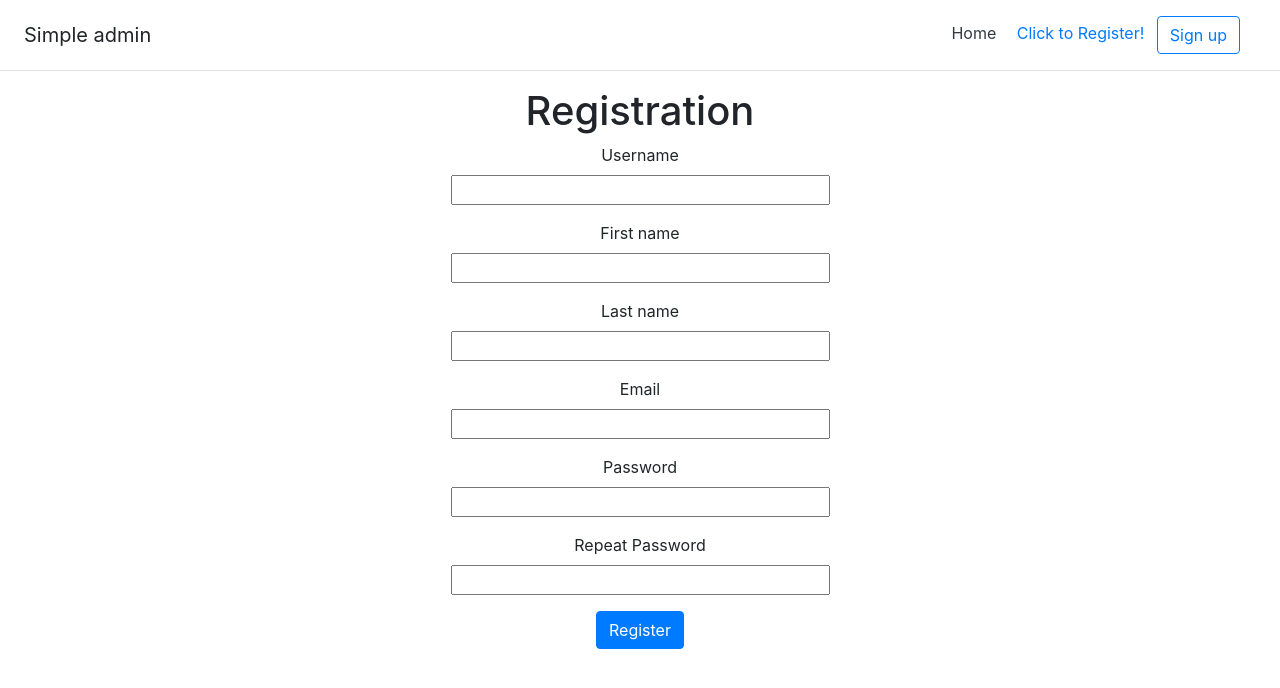
After one commit to algol2302/simple_admin, a Flask app: page /register in a window 1280 px wide. The commit adds this page. Shown: the top 688 px of the page. Run offline with Flask 2, Linux system fonts and the light colour scheme; some libraries are stand-ins or nearby versions.

Commit message:
Add registration

```diff
--- a/app/forms.py
+++ b/app/forms.py
@@ -3,7 +3,12 @@ from wtforms import (
     StringField, PasswordField,
     BooleanField, SubmitField
 )
-from wtforms.validators import DataRequired
+from wtforms.validators import (
+    ValidationError, DataRequired,
+    Email, EqualTo
+)
+
+from app.models import User
 
 
 class LoginForm(FlaskForm):
@@ -11,3 +16,26 @@ class LoginForm(FlaskForm):
     password = PasswordField('Password', validators=[DataRequired()])
     remember_me = BooleanField('Remember Me')
     submit = SubmitField('Sign In')
+
+
+class RegistrationForm(FlaskForm):
+    username = StringField('Username', validators=[DataRequired()])
+    first_name = StringField('First name', validators=[DataRequired()])
+    last_name = StringField('Last name', validators=[DataRequired()])
+    email = StringField('Email', validators=[DataRequired(), Email()])
+    password = PasswordField('Password', validators=[DataRequired()])
+    password2 = PasswordField(
+        'Repeat Password', validators=[DataRequired(),
+        EqualTo('password')]
+    )
+    submit = SubmitField('Register')
+
+    def validate_username(self, username):
+        user = User.query.filter_by(username=username.data).first()
+        if user is not None:
+            raise ValidationError('Please use a different username.')
+
+    def validate_email(self, email):
+        user = User.query.filter_by(email=email.data).first()
+        if user is not None:
+            raise ValidationError('Please use a different email address.')
--- a/app/routes.py
+++ b/app/routes.py
@@ -9,8 +9,8 @@ from flask_login import (
 )
 from werkzeug.urls import url_parse
 
-from app import app
-from app.forms import LoginForm
+from app import app, db
+from app.forms import LoginForm, RegistrationForm
 from app.models import User
 
 
@@ -44,3 +44,23 @@ def login():
 def logout():
     logout_user()
     return redirect(url_for('index'))
+
+
+@app.route('/register', methods=['GET', 'POST'])
+def register():
+    if current_user.is_authenticated:
+        return redirect(url_for('index'))
+    form = RegistrationForm()
+    if form.validate_on_submit():
+        user = User(
+            username=form.username.data,
+            email=form.email.data,
+            first_name=form.first_name.data,
+            last_name=form.last_name.data
+        )
+        user.set_password(form.password.data)
+        db.session.add(user)
+        db.session.commit()
+        flash('Congratulations, you are now a registered user!')
+        return redirect(url_for('login'))
+    return render_template('register.html', title='Register', form=form)
--- a/app/templates/base.html
+++ b/app/templates/base.html
@@ -25,12 +25,13 @@
 
         <nav class="my-2 my-md-0 mr-md-3">
             <a class="p-2 text-dark" href="{{ url_for('index') }}">Home</a>
+            <a class="p-2" href="{{ url_for('register') }}">Click to Register!</a>
+            {% if current_user.is_anonymous %}
+                <a class="btn btn-outline-primary" href="{{ url_for('login') }}">Sign up</a>
+            {% else %}
+                <a class="btn btn-outline-primary" href="{{ url_for('logout') }}">Logout</a>
+            {% endif %}
         </nav>
-        {% if current_user.is_anonymous %}
-            <a class="btn btn-outline-primary" href="{{ url_for('login') }}">Sign up</a>
-        {% else %}
-            <a class="btn btn-outline-primary" href="{{ url_for('logout') }}">Logout</a>
-        {% endif %}
     </div>
 
     {% with messages = get_flashed_messages() %}
--- /dev/null
+++ b/app/templates/register.html
@@ -0,0 +1,57 @@
+{% extends "base.html" %}
+
+{% block content %}
+    <div class="container">
+        <div class="row">
+            <div class="col-sm text-center">
+                <h1>Registration</h1>
+                <form action="" method="post">
+                    {{ form.hidden_tag() }}
+                    <p>
+                        {{ form.username.label }}<br>
+                        {{ form.username(size=32) }}<br>
+                        {% for error in form.username.errors %}
+                            <span class="alert-danger" role="alert">{{ error }}</span>
+                        {% endfor %}
+                    </p>
+                    <p>
+                        {{ form.first_name.label }}<br>
+                        {{ form.first_name(size=32) }}<br>
+                        {% for error in form.first_name.errors %}
+                            <span class="alert-danger" role="alert">{{ error }}</span>
+                        {% endfor %}
+                    </p>
+                    <p>
+                        {{ form.last_name.label }}<br>
+                        {{ form.last_name(size=32) }}<br>
+                        {% for error in form.last_name.errors %}
+                            <span class="alert-danger" role="alert">{{ error }}</span>
+                        {% endfor %}
+                    </p>
+                    <p>
+                        {{ form.email.label }}<br>
+                        {{ form.email(size=32) }}<br>
+                        {% for error in form.email.errors %}
+                            <span class="alert-danger" role="alert">{{ error }}</span>
+                        {% endfor %}
+                    </p>
+                    <p>
+                        {{ form.password.label }}<br>
+                        {{ form.password(size=32) }}<br>
+                        {% for error in form.password.errors %}
+                            <span class="alert-danger" role="alert">{{ error }}</span>
+                        {% endfor %}
+                    </p>
+                    <p>
+                        {{ form.password2.label }}<br>
+                        {{ form.password2(size=32) }}<br>
+                        {% for error in form.password2.errors %}
+                            <span class="alert-danger" role="alert">{{ error }}</span>
+                        {% endfor %}
+                    </p>
+                    <button class="btn btn-md btn-primary" type="submit">Register</button>
+                </form>
+            </div>
+        </div>
+    </div>
+{% endblock %}
```
